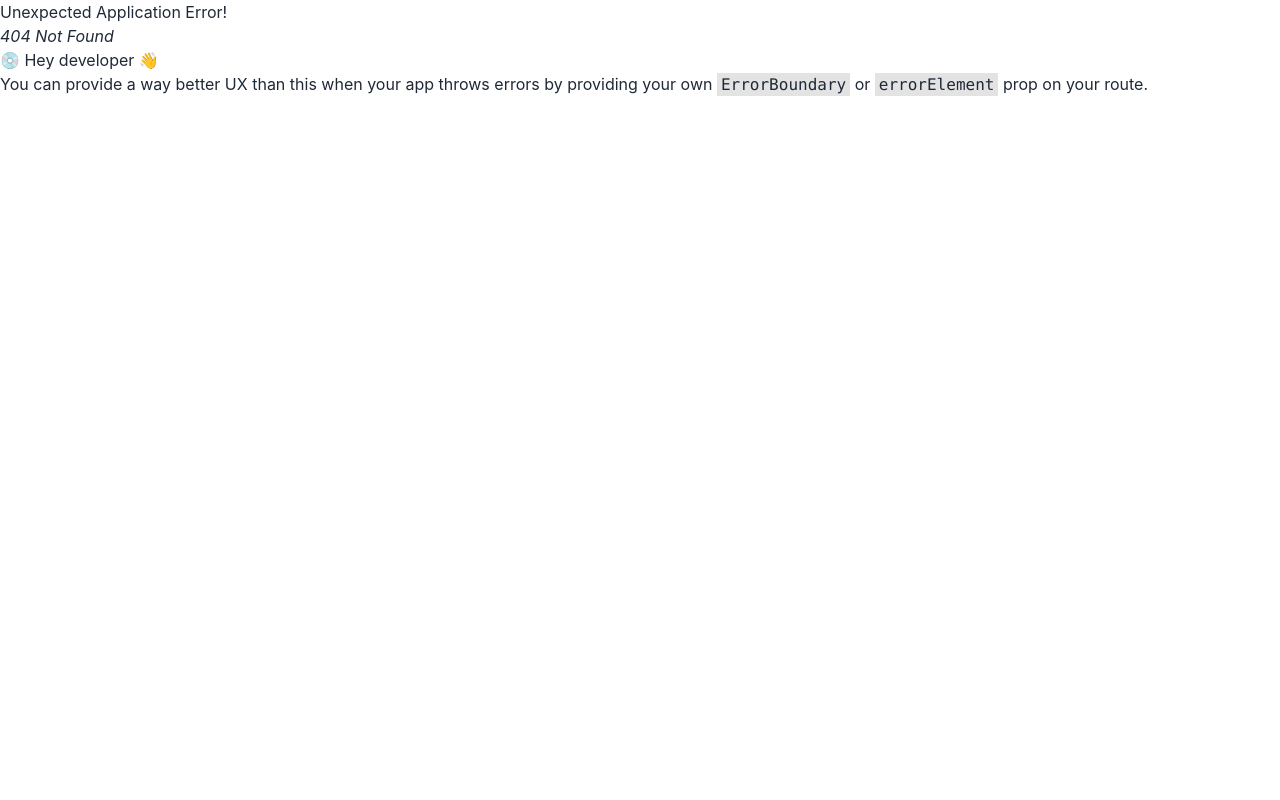
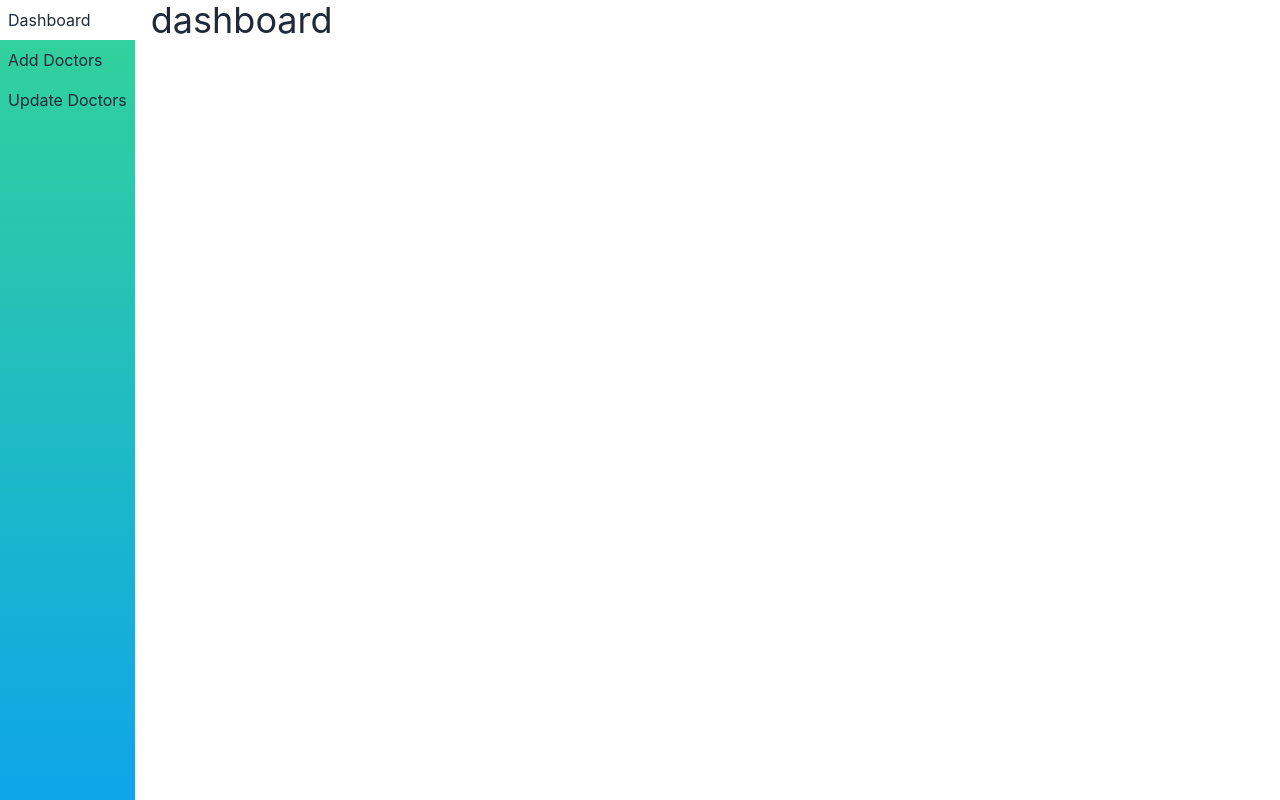
Before and after one commit to ahm-fahim/doctors-hub, a React (Create React App) app in the folder doctor-hub-client/: page /dashboard in a window 1280 px wide. Before the commit this address had no page. Built offline with nearby package versions, Linux system fonts and the light colour scheme; what tailwindcss-gradient would draw is missing.

Commit message:
dashboard added

```diff
--- /dev/null
+++ b/doctor-hub-client/src/Layouts/DashboardLayouts/DashboardLayouts.js
@@ -0,0 +1,14 @@
+import React from "react";
+import { Outlet } from "react-router-dom";
+import Sidebar from "../../SharedComponents/Sidebar/Sidebar";
+
+const DashboardLayouts = () => {
+    return (
+        <div className="flex flex-row gap-4">
+            <Sidebar />
+            <Outlet />
+        </div>
+    );
+};
+
+export default DashboardLayouts;
--- /dev/null
+++ b/doctor-hub-client/src/Pages/Dashboard/Dashboard/Dashboard.js
@@ -0,0 +1,7 @@
+import React from "react";
+
+const Dashboard = () => {
+    return <div className="text-4xl">dashboard</div>;
+};
+
+export default Dashboard;
--- /dev/null
+++ b/doctor-hub-client/src/Pages/Dashboard/Doctors/AddDoctors/AddDoctors.js
@@ -0,0 +1,7 @@
+import React from 'react';
+
+const AddDoctors = () => {
+    return <div className="text-4xl ">add doctors</div>;
+};
+
+export default AddDoctors;
--- /dev/null
+++ b/doctor-hub-client/src/Pages/Dashboard/Doctors/UpdateDoctors/UpdateDoctors.js
@@ -0,0 +1,7 @@
+import React from "react";
+
+const UpdateDoctors = () => {
+    return <div className="text-4xl">Update doctors</div>;
+};
+
+export default UpdateDoctors;
--- a/doctor-hub-client/src/SharedComponents/Header/Header.js
+++ b/doctor-hub-client/src/SharedComponents/Header/Header.js
@@ -9,16 +9,19 @@ const Header = () => {
                 <Link to="/">Home</Link>
             </li>
             <li className="text-hover mt-5 lg:mt-0 px-2">
-                <Link to="/">About </Link>
+                <Link to="/appointment">Appointment</Link>
             </li>
             <li className="text-hover mt-5 lg:mt-0 px-2">
-                <Link to="/appointment">Appointment</Link>
+                <Link to="/">Serials Go</Link>
+            </li>
+            <li className="text-hover mt-5 lg:mt-0 px-2">
+                <Link to="/">About </Link>
             </li>
             <li className="text-hover mt-5 lg:mt-0 px-2">
                 <Link to="/">Review</Link>
             </li>
             <li className="text-hover mt-5 lg:mt-0 px-2">
-                <Link to="/">Contact Us</Link>
+                <Link to="/dashboard">Dashboard</Link>
             </li>
         </>
     );
@@ -56,9 +59,7 @@ const Header = () => {
                 </Link>
             </div>
             <div className="navbar-center hidden lg:flex">
-                <ul className="menu-horizontal px-1">
-                    {menuItem}
-                </ul>
+                <ul className="menu-horizontal px-1">{menuItem}</ul>
             </div>
             <div className="navbar-end">
                 <Link to="/signup" className="text-gradient">
--- /dev/null
+++ b/doctor-hub-client/src/SharedComponents/Sidebar/Sidebar.js
@@ -0,0 +1,33 @@
+import React from "react";
+import { Link } from "react-router-dom";
+
+const Sidebar = () => {
+    const link = [
+        {
+            id: 1,
+            to: "/dashboard",
+            name: "Dashboard",
+        },
+        {
+            id: 2,
+            to: "/dashboard/addDoctors",
+            name: "Add Doctors",
+        },
+        {
+            id: 3,
+            to: "/dashboard/updateDoctors",
+            name: "Update Doctors",
+        },
+    ];
+    return (
+        <div className="flex flex-col h-screen bg-gradient ">
+            {link.map((info) => (
+                <Link className="hover:bg-white p-2" key={info.id} to={`${info.to}`}>
+                    {info.name}
+                </Link>
+            ))}
+        </div>
+    );
+};
+
+export default Sidebar;
```
Also changed, not shown: doctor-hub-client/src/Router/Router/Router.js (+22 -0 lines).
